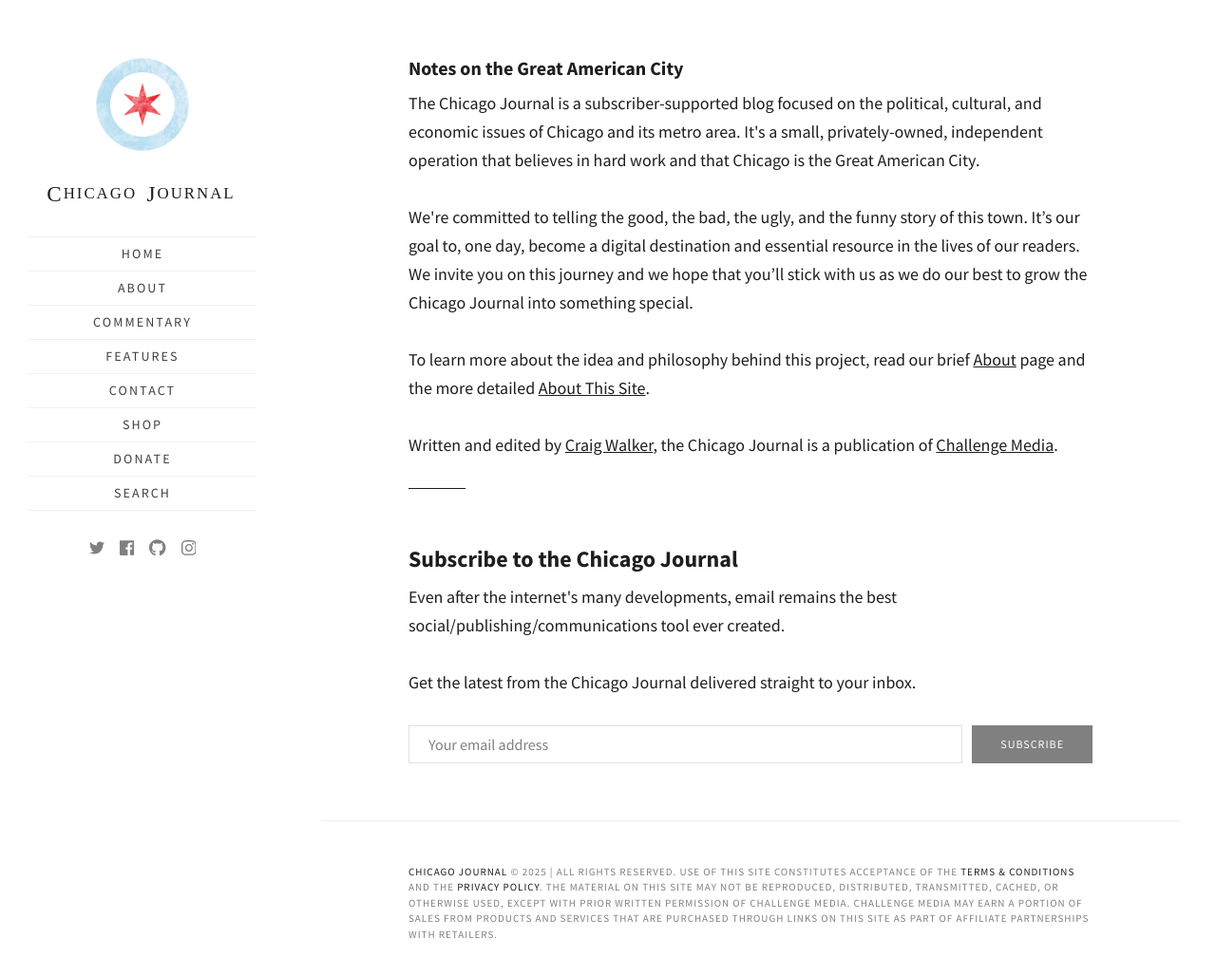
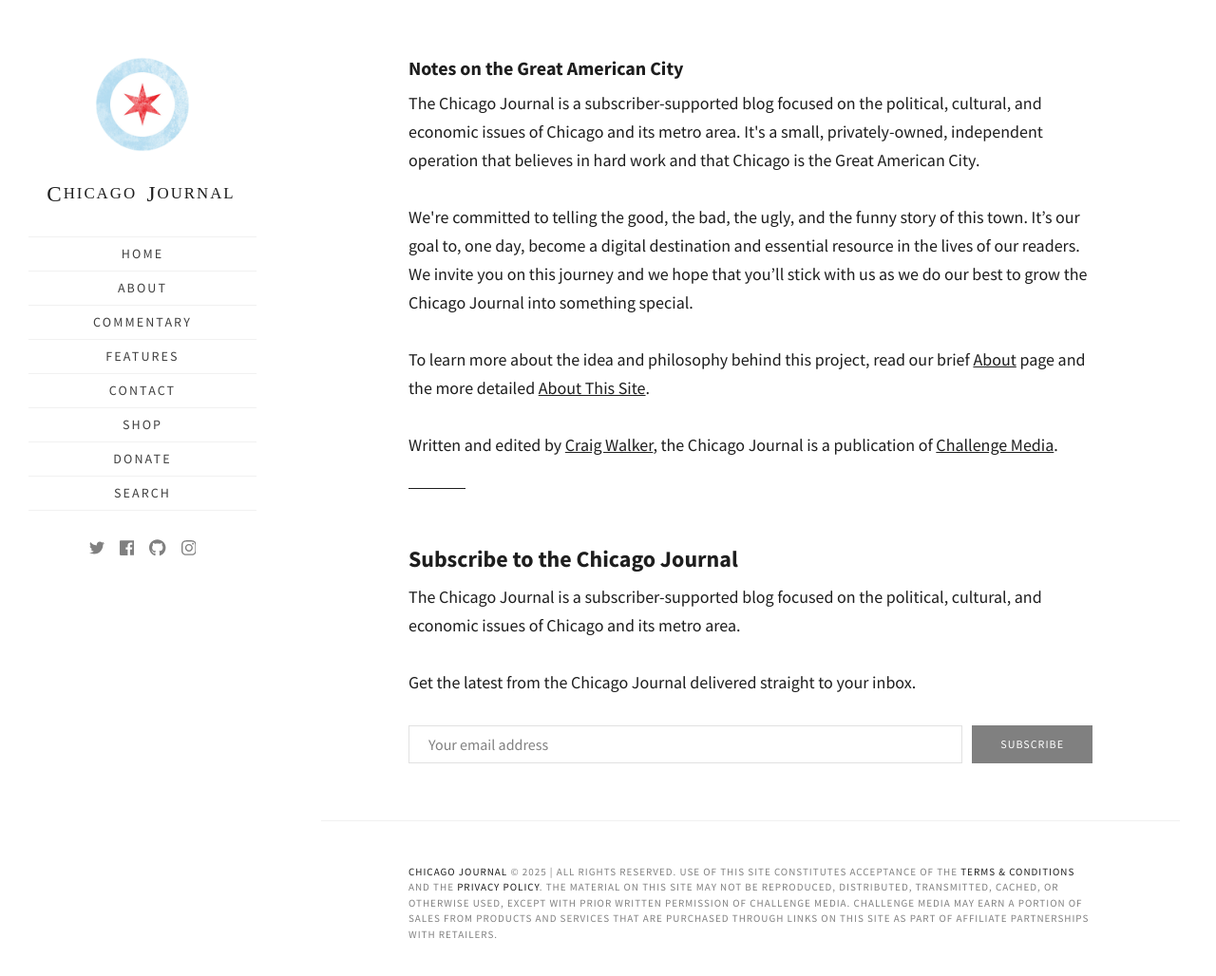
Before and after one commit to walkercraig/chicagojournal, a Jekyll site: the page built from index.html, in a window 1280 px wide and 1052 px high. Shown: the top 1028 px of the window at 95% size. Built offline with Jekyll 4.4.1, drawn with Linux system fonts in a browser that asks for light colours; some web fonts are replaced; the list of posts is cut into pages by our own code.

Commit message:
Update newsletter-box.html

```diff
--- a/_includes/newsletter-box.html
+++ b/_includes/newsletter-box.html
@@ -1,6 +1,6 @@
 <section class="newsletter-box inner">
     <h2 class="newsletter-box-title">Subscribe to the {{ site.name }}</h2>
-    <p>Even after the internet's many developments, email remains the best social/publishing/communications tool ever created.<br><br/>Get the latest from the Chicago Journal delivered straight to your inbox.</p>
+    <p>The Chicago Journal is a subscriber-supported blog focused on the political, cultural, and economic issues of Chicago and its metro area.<br><br/>Get the latest from the Chicago Journal delivered straight to your inbox.</p>
     <!-- Begin MailChimp Signup Form -->
     <div id="mc_embed_signup">
         <form action="{{ site.mailchimp_url }}" method="post" id="mc-embedded-subscribe-form" name="mc-embedded-subscribe-form"
```
